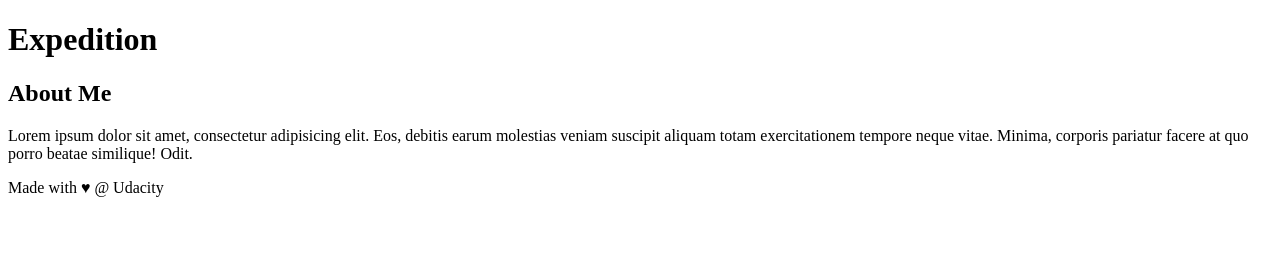
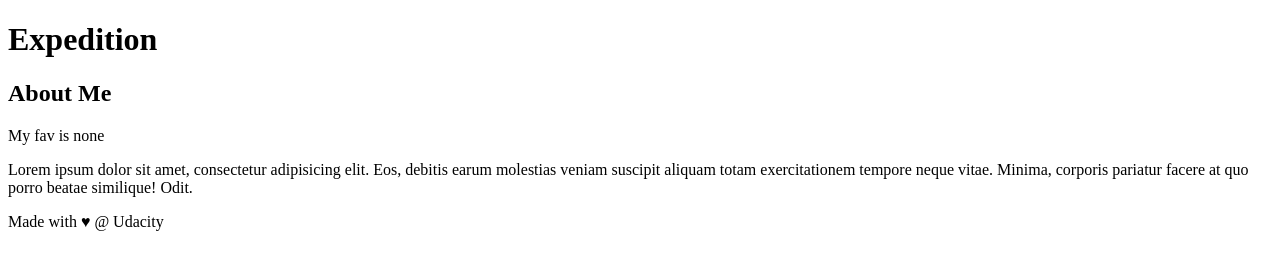
Before and after one commit to UTubeVid/ngp, a plain HTML site: page index.html in a window 1280 px wide. Drawn offline with Linux system fonts and the light colour scheme.

Commit message:
Added aboutme

```diff
--- a/index.html
+++ b/index.html
@@ -21,7 +21,7 @@
 
 <aside>
     <h2>About Me</h2>
-
+	My fav is none
     <p>Lorem ipsum dolor sit amet, consectetur adipisicing elit. Eos, debitis earum molestias veniam suscipit aliquam totam exercitationem tempore neque vitae. Minima, corporis pariatur facere at quo porro beatae similique! Odit.</p>
 </aside>
 
```
